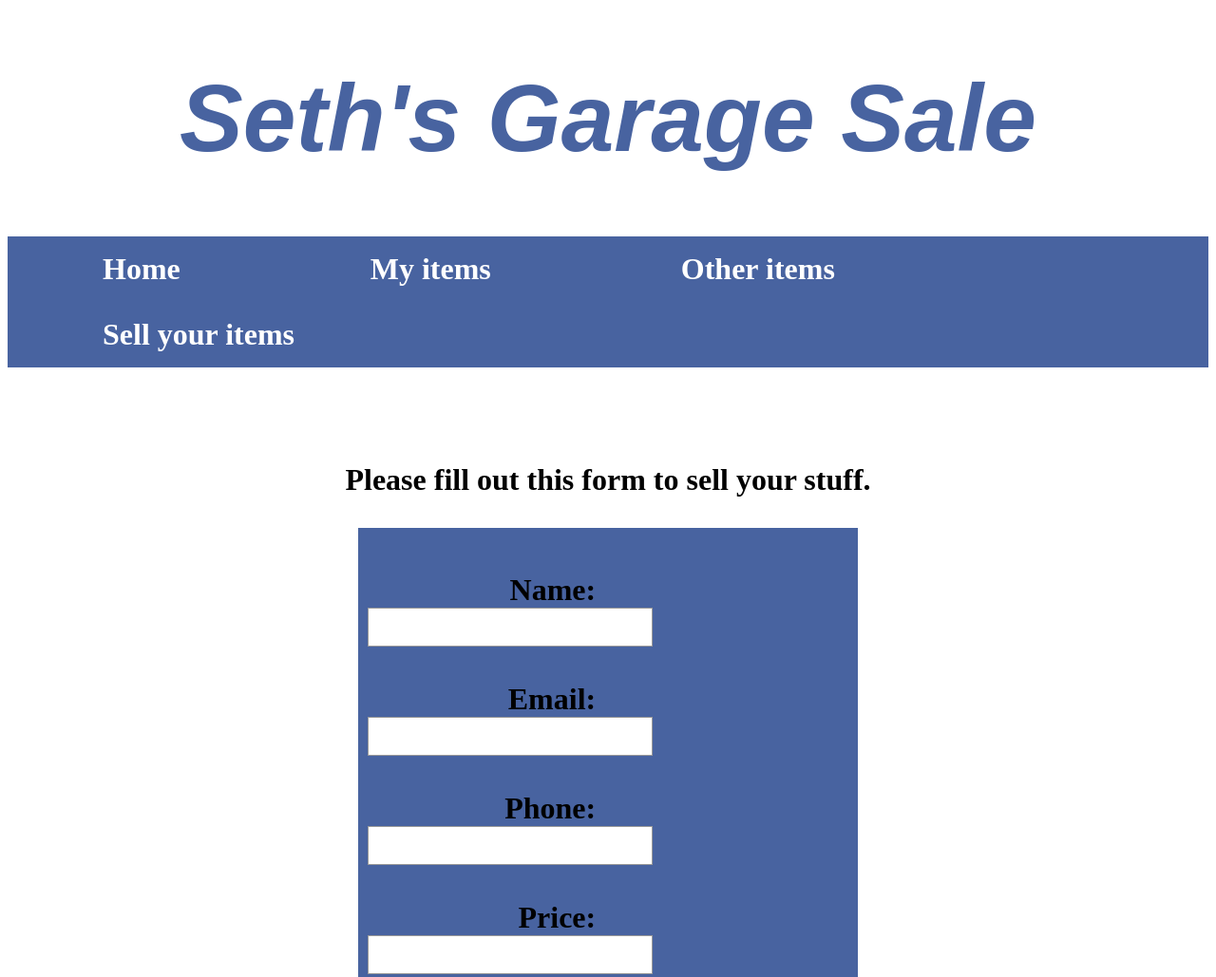
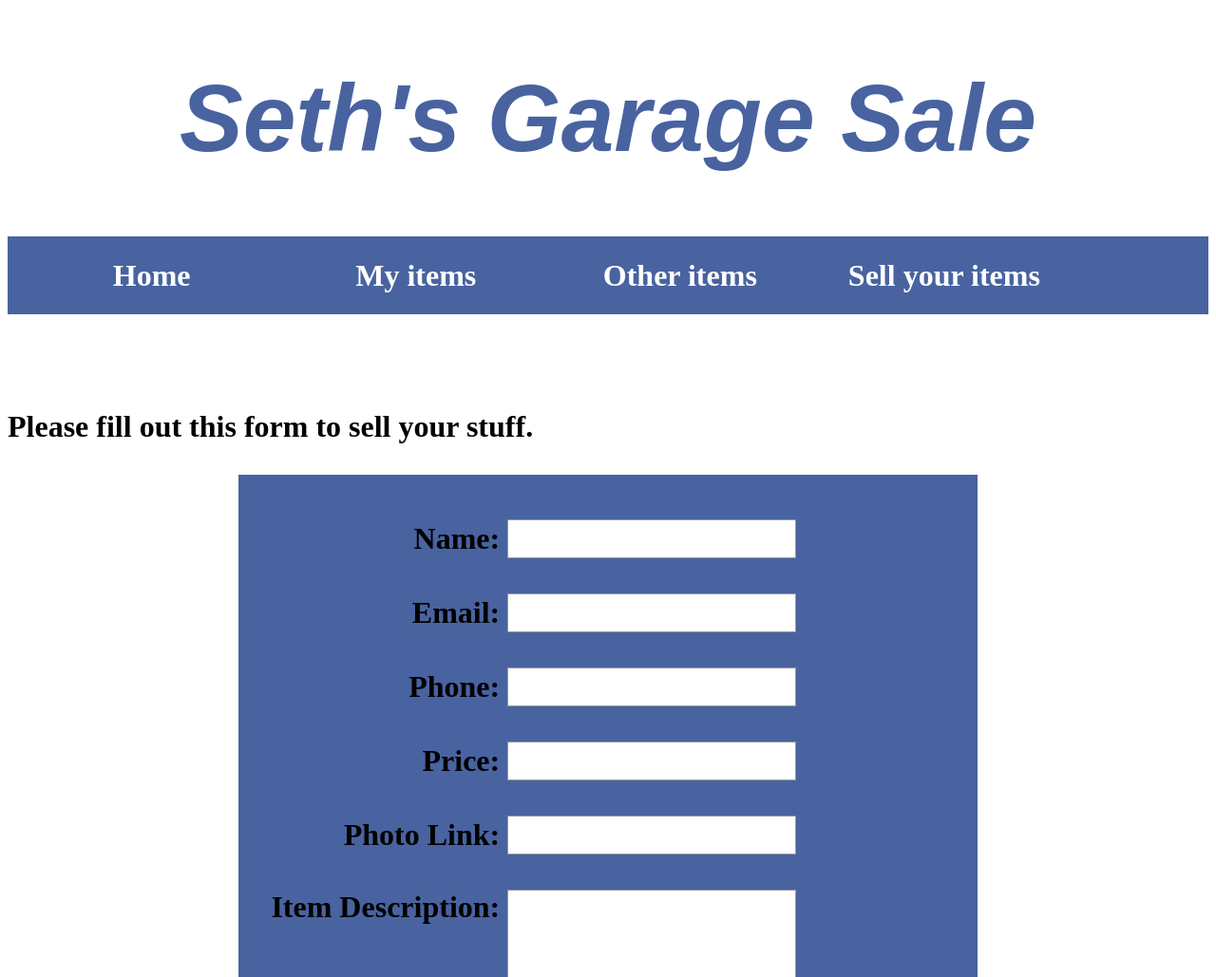
Before and after one commit to sethlam/cs260-cproj1, a plain HTML site: page pages/sellyouritems.html in a window 1280 px wide. Shown: the top 1029 px of the page at 95% size. Drawn offline with Linux system fonts and the light colour scheme.

Commit message:
Second draft

```diff
--- a/pages/sellyouritems.html
+++ b/pages/sellyouritems.html
@@ -5,16 +5,18 @@
 <link rel="stylesheet" href="../portfolio.css">
 <h1 class="bigheading"> Seth's Garage Sale<h1>
 
+<nav>
 <ul class="navbar">
   <li><a href="../index.html">Home</a></li>
   <li><a href="/pages/myitems.html">My items</a></li>
   <li><a href="/pages/othersitems.html">Other items</a></li>
   <li><a href="/pages/sellyouritems.html">Sell your items</a></li>
 </ul>
+</nav>
 </head>
 
 <body>
-<div style="width:100%; text-align:center">
+<div>
 <p> Please fill out this form to sell your stuff.</p>
 </div>
 <div class="review">
@@ -47,12 +49,12 @@
     </div>
   <br>
     <div>
-        <label for="description">Description of Item:</label>
+        <label for="description">Item Description:</label>
         <textarea id="description" name="user_description"></textarea>
     </div>
   <br>
     <div class="review">
-	<input type="submit" value="Send">
+	       <input style="width:100%; text-align:center" type="submit" value="Send">
     </div>
 </form>
 <br>
--- a/portfolio.css
+++ b/portfolio.css
@@ -1,14 +1,7 @@
-ul {
-    list-style-type: none;
-    margin: 0;
-    padding: 0;
-    overflow: hidden;
-    background-color: #4863A0;
-}
 label {
   /* To make sure that all labels have the same size and are properly aligned */
   display: inline-block;
-  width: 240px;
+  width: 35%;
   text-align: right;
 }
 
@@ -18,7 +11,7 @@ input, textarea {
   font: 1em sans-serif;
 
   /* To give the same size to all text fields */
-  width: 300px;
+  width: 40%;
   box-sizing: border-box;
   margin-right:50px;
   /* To harmonize the look & feel of text field border */
@@ -39,7 +32,7 @@ textarea {
 }
 .button {
   /* To position the buttons to the same position of the text fields */
-  padding-left: 90px; /* same size as the label elements */
+  padding-left: 200px; /* same size as the label elements */
 }
 
 button {
@@ -51,12 +44,36 @@ li {
     float: left;
 }
 
-li a {
+nav {
+    width: 100%;
+    background: #4863A0;
+    border-right: none;
+}
+
+nav ul {
+    overflow: hidden;
+    margin: 0;
+    padding: 1% 1% 1% 1%;
+}
+
+nav ul li {
     display: block;
     color: white;
+    overflow: hidden;
     text-align: center;
-    padding: 16px 100px 16px 100px;
+    width:22%;
     text-decoration: none;
+}
+
+nav ul li:first-child {
+    border-left: none;
+}
+
+nav ul li a {
+    display: block;
+    text-decoration: none;
+    color: white;
+    padding: 10px 0;
 }
 
 /* Change the link color to #111 (black) on hover */
@@ -69,6 +86,7 @@ li a:hover {
 	margin-right: 0px;
 	margin-bottom: 100px;
 	margin-left: 0px;
+  width:100%;
 }
 
 .wrapper{
@@ -86,7 +104,7 @@ li a:hover {
 }
 .review {
     margin: auto;
-    width: 40%;
+    width: 60%;
     padding: 10px;
     background-color: #4863A0;
 }
```
Also changed, not shown: index.html (+4 -3 lines), pages/myitems.html (+2 -1 lines), pages/othersitems.html (+3 -1 lines), 1 other file.
